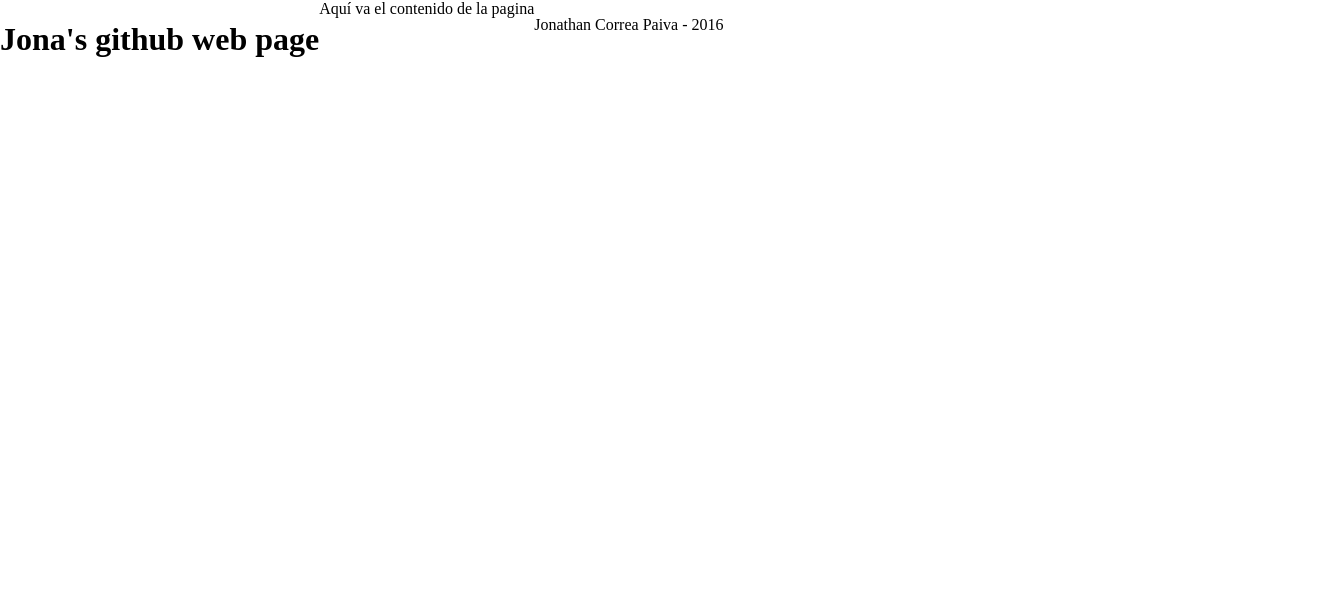
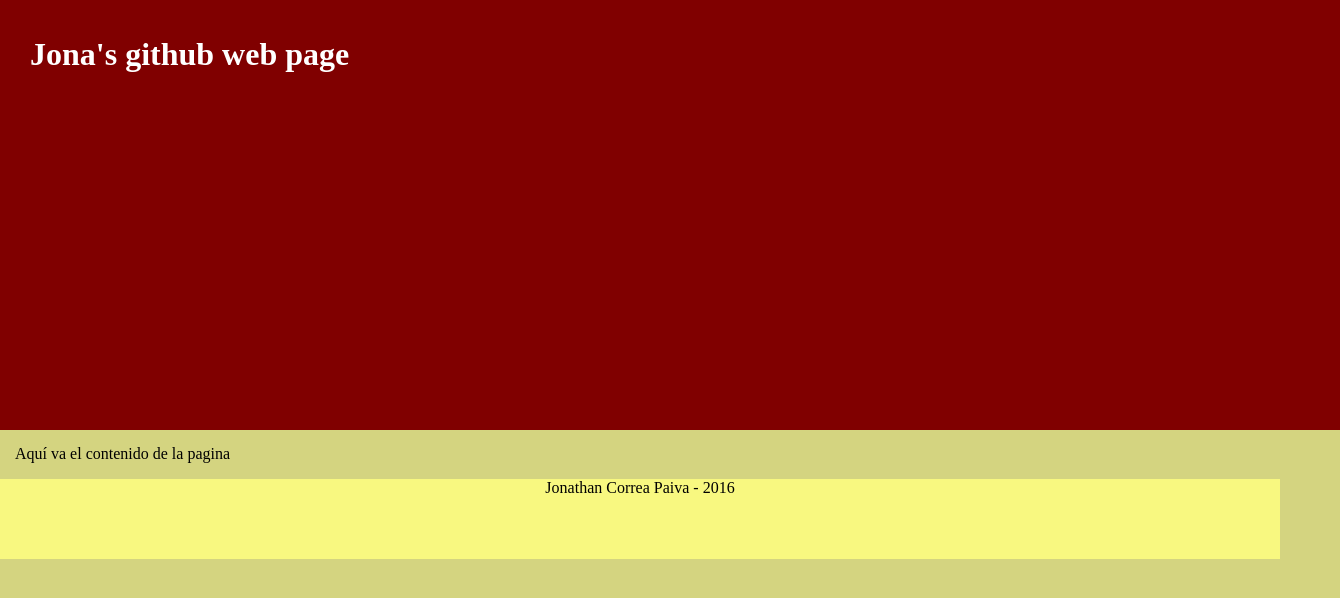
Before and after one commit to Jonakss/jonakss.github.io, a plain HTML site: page index.html in a window 1280 px wide. Shown: the whole page, 1340 px wide, since content can reach past the window. Drawn offline with Linux system fonts and the light colour scheme.

Commit message:
Empezando con estilos
implementación de sass

```diff
--- /dev/null
+++ b/css/style.sass
@@ -0,0 +1,20 @@
+body
+  background-color: #d4d480
+  margin: 0
+  padding: 0
+header
+  width: 100%
+  margin: 0 auto
+  height: 400px
+  padding: 15px 30px
+  background-color: #800000
+  color: #fff
+  margin-bottom: 15px
+content
+  padding: 0 15px 15px 15px
+  margin-bottom: 15px
+footer
+  width: 100%
+  text-align: center
+  height: 80px
+  background-color: #f8f880
--- a/index.html
+++ b/index.html
@@ -8,7 +8,7 @@
 				<h1>Jona's github web page</h1>
 		</header>
 		<content>
-				Aquí va el contenido de la pagina
+				Aqu&iacute; va el contenido de la pagina
 		</content>
 		<footer>
 			<p>Jonathan Correa Paiva - 2016</p>
```
Also changed, not shown: css/style.css, 1 other file.
